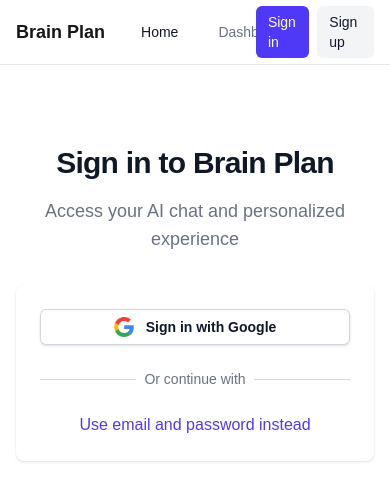
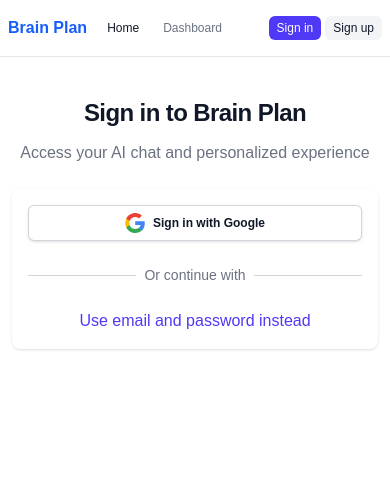
Before and after one commit to Marc3usz/brainplan, a Next.js app: page /login in a window 390 px wide. Shown: the top 500 px of the page. Built offline with nearby package versions, Linux system fonts and the light colour scheme; no server answers.

Commit message:
give me some money please

```diff
--- a/src/app/components/AuthStatus.tsx
+++ b/src/app/components/AuthStatus.tsx
@@ -66,39 +66,39 @@
   const profileImage = user?.image || user?.photoURL || null;
 
   return (
-    <div className="flex items-center gap-4">
+    <div className="flex items-center gap-2 sm:gap-4">
       {isLoading ? (
         <Loader size="sm" />
       ) : user ? (
-        <div className="flex items-center gap-3">
-          <div className="flex items-center gap-2">
+        <div className="flex items-center gap-2 sm:gap-3">
+          <div className="flex items-center gap-1 sm:gap-2">
             <ProfileImage
               src={profileImage}
               alt={displayName}
-              size={32}
+              size={28}
             />
-            <span className="text-sm font-medium hidden sm:inline">
+            <span className="text-xs sm:text-sm font-medium hidden sm:inline">
               {displayName}
             </span>
           </div>
           <button
             onClick={handleSignOut}
-            className="rounded-md bg-gray-100 px-3 py-1.5 text-sm font-medium text-gray-900 hover:bg-gray-200"
+            className="rounded-md bg-gray-100 px-2 sm:px-3 py-1 sm:py-1.5 text-xs sm:text-sm font-medium text-gray-900 hover:bg-gray-200"
           >
             Sign out
           </button>
         </div>
       ) : (
-        <div className="flex gap-2">
+        <div className="flex gap-1 sm:gap-2">
           <Link
             href="/auth/signin"
-            className="rounded-md bg-indigo-600 px-3 py-1.5 text-sm font-medium text-white hover:bg-indigo-500 focus-visible:outline focus-visible:outline-2 focus-visible:outline-offset-2 focus-visible:outline-indigo-600"
+            className="rounded-md bg-indigo-600 px-2 sm:px-3 py-1 sm:py-1.5 text-xs sm:text-sm font-medium text-white hover:bg-indigo-500 focus-visible:outline focus-visible:outline-2 focus-visible:outline-offset-2 focus-visible:outline-indigo-600"
           >
             Sign in
           </Link>
           <Link
             href="/auth/signup"
-            className="rounded-md bg-gray-100 px-3 py-1.5 text-sm font-medium text-gray-900 hover:bg-gray-200"
+            className="rounded-md bg-gray-100 px-2 sm:px-3 py-1 sm:py-1.5 text-xs sm:text-sm font-medium text-gray-900 hover:bg-gray-200"
           >
             Sign up
           </Link>
--- a/src/app/components/GoogleSignInButton.tsx
+++ b/src/app/components/GoogleSignInButton.tsx
@@ -51,7 +51,7 @@
       <button
         onClick={handleGoogleSignIn}
         disabled={loading}
-        className="flex w-full items-center justify-center gap-3 rounded-md bg-white px-3 py-2 text-sm font-semibold text-gray-900 shadow-sm ring-1 ring-inset ring-gray-300 hover:bg-gray-50 focus-visible:ring-2 focus-visible:ring-offset-2 disabled:opacity-70"
+        className="flex w-full items-center justify-center gap-2 sm:gap-3 rounded-md bg-white px-2 sm:px-3 py-2 text-xs sm:text-sm font-semibold text-gray-900 shadow-sm ring-1 ring-inset ring-gray-300 hover:bg-gray-50 focus-visible:ring-2 focus-visible:ring-offset-2 disabled:opacity-70"
       >
         {loading ? (
           <Loader size="sm" className="mr-2" />
--- a/src/app/components/Header.tsx
+++ b/src/app/components/Header.tsx
@@ -6,19 +6,19 @@
 export default function Header() {
   return (
     <header className="border-b border-gray-200 bg-white">
-      <div className="mx-auto max-w-7xl px-4 sm:px-6 lg:px-8">
-        <div className="flex h-16 justify-between">
-          <div className="flex">
+      <div className="mx-auto max-w-7xl px-2 sm:px-4 lg:px-8">
+        <div className="flex h-14 sm:h-16 justify-between">
+          <div className="flex items-center">
             <div className="flex flex-shrink-0 items-center">
-              <Link href="/" className="text-lg font-semibold">
+              <Link href="/" className="text-base sm:text-lg font-semibold text-blue-600 hover:text-blue-700 transition-colors">
                 Brain Plan
               </Link>
             </div>
-            <nav className="ml-6 flex items-center space-x-4">
-              <Link href="/" className="px-3 py-2 text-sm font-medium text-gray-900 hover:text-indigo-600">
+            <nav className="ml-3 sm:ml-6 flex items-center space-x-2 sm:space-x-4">
+              <Link href="/" className="px-2 sm:px-3 py-1 sm:py-2 text-xs sm:text-sm font-medium text-gray-900 hover:text-indigo-600">
                 Home
               </Link>
-              <Link href="/dashboard" className="px-3 py-2 text-sm font-medium text-gray-500 hover:text-indigo-600">
+              <Link href="/dashboard" className="px-2 sm:px-3 py-1 sm:py-2 text-xs sm:text-sm font-medium text-gray-500 hover:text-indigo-600">
                 Dashboard
               </Link>
             </nav>
--- a/src/app/components/Message.tsx
+++ b/src/app/components/Message.tsx
@@ -22,11 +22,11 @@
 
   return (
     <div
-      className={`p-4 rounded-lg ${
+      className={`p-3 sm:p-4 rounded-lg ${
         isUser
           ? "bg-blue-600 ml-auto hover:bg-blue-700"
           : "bg-gray-800 hover:bg-gray-750"
-      } max-w-[80%] transition-colors duration-200`}
+      } max-w-[90%] sm:max-w-[80%] text-sm sm:text-base transition-colors duration-200`}
     >
       <p className="text-sm font-semibold mb-1 text-gray-300">
         {isUser ? "You" : "Assistant"}
--- a/src/app/components/ProtectedChat.tsx
+++ b/src/app/components/ProtectedChat.tsx
@@ -22,7 +22,7 @@
 
   if (loading) {
     return (
-      <div className="flex justify-center items-center h-screen bg-gray-900">
+      <div className="flex justify-center items-center h-full">
         <div className="text-center">
           <Loader size="lg" color="white" />
           <p className="mt-4 text-white text-xl">Loading your chat...</p>
@@ -35,5 +35,9 @@
     return null; // Don't render anything while redirecting
   }
 
-  return <ChatInterface />;
+  return (
+    <div className="h-full">
+      <ChatInterface />
+    </div>
+  );
 }
--- a/src/app/layout.tsx
+++ b/src/app/layout.tsx
@@ -26,7 +26,7 @@
   return (
     <html lang="en">
       <body
-        className={`${geistSans.variable} ${geistMono.variable} antialiased`}
+        className={`${geistSans.variable} ${geistMono.variable} antialiased bg-gray-900`}
       >
         <Providers>
           {children}
--- a/src/app/login/page.tsx
+++ b/src/app/login/page.tsx
@@ -36,17 +36,17 @@
     <>
       <Header />
       <main className="min-h-screen bg-white dark:bg-gray-900">
-        <div className="max-w-lg mx-auto px-4 py-20 sm:px-6 lg:px-8">
+        <div className="max-w-lg mx-auto px-3 sm:px-4 py-10 sm:py-20 sm:px-6 lg:px-8">
           <div className="text-center">
-            <h1 className="text-3xl font-bold tracking-tight text-gray-900 dark:text-white">
+            <h1 className="text-2xl sm:text-3xl font-bold tracking-tight text-gray-900 dark:text-white">
               Sign in to Brain Plan
             </h1>
-            <p className="mt-4 text-lg text-gray-500 dark:text-gray-400">
+            <p className="mt-3 sm:mt-4 text-base sm:text-lg text-gray-500 dark:text-gray-400">
               Access your AI chat and personalized experience
             </p>
 
-            <div className="mt-8 space-y-4">
-              <div className="bg-white dark:bg-gray-800 shadow rounded-lg p-6">
+            <div className="mt-6 sm:mt-8 space-y-4">
+              <div className="bg-white dark:bg-gray-800 shadow rounded-lg p-4 sm:p-6">
                 <div className="space-y-6">
                   <GoogleSignInButton redirectUrl={callbackUrl} />
 
--- a/src/app/page.tsx
+++ b/src/app/page.tsx
@@ -3,9 +3,11 @@
 
 export default function Home() {
   return (
-    <>
+    <div className="flex flex-col h-screen overflow-hidden">
       <Header />
-      <ProtectedChat />
-    </>
+      <div className="flex-1 overflow-hidden">
+        <ProtectedChat />
+      </div>
+    </div>
   );
 }
```
Also changed, not shown: src/app/components/ChatInterface.tsx (+6 -24 lines).
